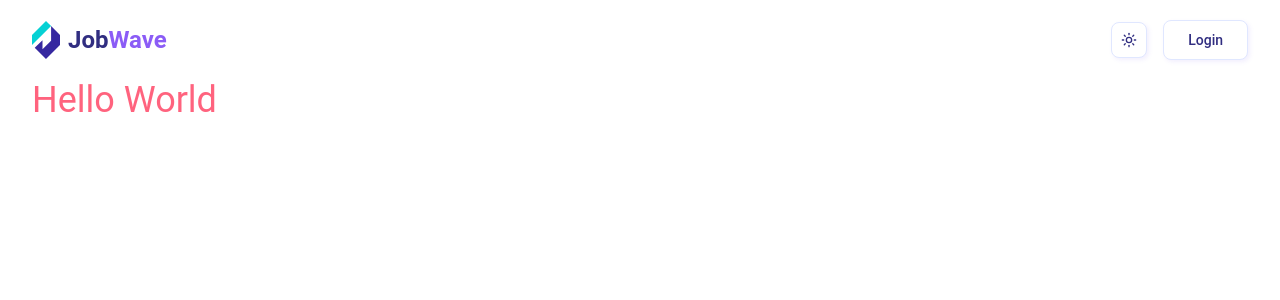
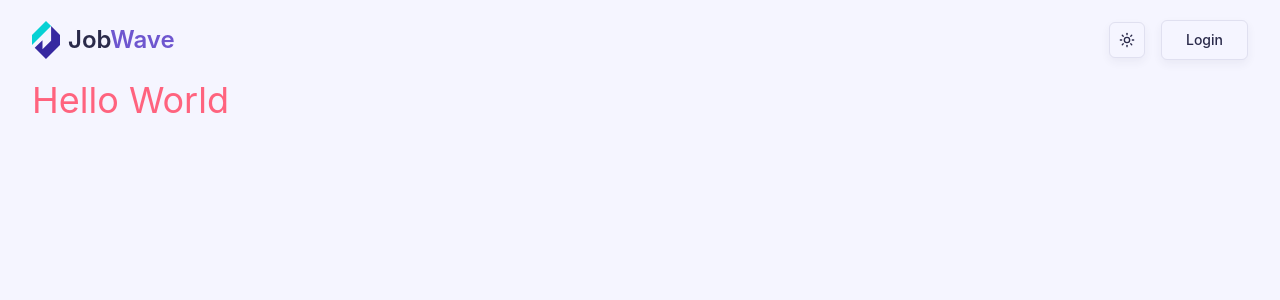
Before and after one commit to theBappy/job-wave, a Next.js app: page / in a window 1280 px wide. Shown: the top 300 px of the page. Built offline with nearby package versions, Linux system fonts and the light colour scheme; no server answers.

Commit message:
system onboarding for types of user either job-seeker or and hirer

```diff
--- a/app/globals.css
+++ b/app/globals.css
@@ -4,99 +4,99 @@
 @custom-variant dark (&:is(.dark *));
 
 :root {
-  --background: oklch(1.0000 0 0);
-  --foreground: oklch(0.3588 0.1354 278.6973);
+  --background: oklch(0.9730 0.0133 286.1503);
+  --foreground: oklch(0.3015 0.0572 282.4176);
   --card: oklch(1.0000 0 0);
-  --card-foreground: oklch(0.3588 0.1354 278.6973);
+  --card-foreground: oklch(0.3015 0.0572 282.4176);
   --popover: oklch(1.0000 0 0);
-  --popover-foreground: oklch(0.3588 0.1354 278.6973);
-  --primary: oklch(0.6056 0.2189 292.7172);
+  --popover-foreground: oklch(0.3015 0.0572 282.4176);
+  --primary: oklch(0.5417 0.1790 288.0332);
   --primary-foreground: oklch(1.0000 0 0);
-  --secondary: oklch(0.9618 0.0202 295.1913);
-  --secondary-foreground: oklch(0.4568 0.2146 277.0229);
-  --muted: oklch(0.9691 0.0161 293.7558);
-  --muted-foreground: oklch(0.5413 0.2466 293.0090);
-  --accent: oklch(0.9319 0.0316 255.5855);
-  --accent-foreground: oklch(0.4244 0.1809 265.6377);
-  --destructive: oklch(0.6368 0.2078 25.3313);
+  --secondary: oklch(0.9174 0.0435 292.6901);
+  --secondary-foreground: oklch(0.4143 0.1039 288.1742);
+  --muted: oklch(0.9580 0.0133 286.1454);
+  --muted-foreground: oklch(0.5426 0.0465 284.7435);
+  --accent: oklch(0.9221 0.0373 262.1410);
+  --accent-foreground: oklch(0.3015 0.0572 282.4176);
+  --destructive: oklch(0.6861 0.2061 14.9941);
   --destructive-foreground: oklch(1.0000 0 0);
-  --border: oklch(0.9299 0.0334 272.7879);
-  --input: oklch(0.9299 0.0334 272.7879);
-  --ring: oklch(0.6056 0.2189 292.7172);
-  --chart-1: oklch(0.6056 0.2189 292.7172);
-  --chart-2: oklch(0.5413 0.2466 293.0090);
-  --chart-3: oklch(0.4907 0.2412 292.5809);
-  --chart-4: oklch(0.4320 0.2106 292.7591);
-  --chart-5: oklch(0.3796 0.1783 293.7446);
-  --sidebar: oklch(0.9691 0.0161 293.7558);
-  --sidebar-foreground: oklch(0.3588 0.1354 278.6973);
-  --sidebar-primary: oklch(0.6056 0.2189 292.7172);
+  --border: oklch(0.9115 0.0216 285.9625);
+  --input: oklch(0.9115 0.0216 285.9625);
+  --ring: oklch(0.5417 0.1790 288.0332);
+  --chart-1: oklch(0.5417 0.1790 288.0332);
+  --chart-2: oklch(0.7042 0.1602 288.9880);
+  --chart-3: oklch(0.5679 0.2113 276.7065);
+  --chart-4: oklch(0.6356 0.1922 281.8054);
+  --chart-5: oklch(0.4509 0.1758 279.3838);
+  --sidebar: oklch(0.9580 0.0133 286.1454);
+  --sidebar-foreground: oklch(0.3015 0.0572 282.4176);
+  --sidebar-primary: oklch(0.5417 0.1790 288.0332);
   --sidebar-primary-foreground: oklch(1.0000 0 0);
-  --sidebar-accent: oklch(0.9319 0.0316 255.5855);
-  --sidebar-accent-foreground: oklch(0.4244 0.1809 265.6377);
-  --sidebar-border: oklch(0.9299 0.0334 272.7879);
-  --sidebar-ring: oklch(0.6056 0.2189 292.7172);
-  --font-sans: Roboto, sans-serif;
-  --font-serif: Playfair Display, serif;
-  --font-mono: Fira Code, monospace;
-  --radius: 0.625rem;
-  --shadow-2xs: 2px 2px 4px 0px hsl(255 86% 66% / 0.10);
-  --shadow-xs: 2px 2px 4px 0px hsl(255 86% 66% / 0.10);
-  --shadow-sm: 2px 2px 4px 0px hsl(255 86% 66% / 0.20), 2px 1px 2px -1px hsl(255 86% 66% / 0.20);
-  --shadow: 2px 2px 4px 0px hsl(255 86% 66% / 0.20), 2px 1px 2px -1px hsl(255 86% 66% / 0.20);
-  --shadow-md: 2px 2px 4px 0px hsl(255 86% 66% / 0.20), 2px 2px 4px -1px hsl(255 86% 66% / 0.20);
-  --shadow-lg: 2px 2px 4px 0px hsl(255 86% 66% / 0.20), 2px 4px 6px -1px hsl(255 86% 66% / 0.20);
-  --shadow-xl: 2px 2px 4px 0px hsl(255 86% 66% / 0.20), 2px 8px 10px -1px hsl(255 86% 66% / 0.20);
-  --shadow-2xl: 2px 2px 4px 0px hsl(255 86% 66% / 0.50);
+  --sidebar-accent: oklch(0.9221 0.0373 262.1410);
+  --sidebar-accent-foreground: oklch(0.3015 0.0572 282.4176);
+  --sidebar-border: oklch(0.9115 0.0216 285.9625);
+  --sidebar-ring: oklch(0.5417 0.1790 288.0332);
+  --font-sans: Inter, sans-serif;
+  --font-serif: Georgia, serif;
+  --font-mono: JetBrains Mono, monospace;
+  --radius: 0.5rem;
+  --shadow-2xs: 0px 4px 10px 0px hsl(240 30% 25% / 0.06);
+  --shadow-xs: 0px 4px 10px 0px hsl(240 30% 25% / 0.06);
+  --shadow-sm: 0px 4px 10px 0px hsl(240 30% 25% / 0.12), 0px 1px 2px -1px hsl(240 30% 25% / 0.12);
+  --shadow: 0px 4px 10px 0px hsl(240 30% 25% / 0.12), 0px 1px 2px -1px hsl(240 30% 25% / 0.12);
+  --shadow-md: 0px 4px 10px 0px hsl(240 30% 25% / 0.12), 0px 2px 4px -1px hsl(240 30% 25% / 0.12);
+  --shadow-lg: 0px 4px 10px 0px hsl(240 30% 25% / 0.12), 0px 4px 6px -1px hsl(240 30% 25% / 0.12);
+  --shadow-xl: 0px 4px 10px 0px hsl(240 30% 25% / 0.12), 0px 8px 10px -1px hsl(240 30% 25% / 0.12);
+  --shadow-2xl: 0px 4px 10px 0px hsl(240 30% 25% / 0.30);
   --tracking-normal: 0em;
   --spacing: 0.25rem;
 }
 
 .dark {
-  --background: oklch(0.2077 0.0398 265.7549);
-  --foreground: oklch(0.9299 0.0334 272.7879);
-  --card: oklch(0.2573 0.0861 281.2883);
-  --card-foreground: oklch(0.9299 0.0334 272.7879);
-  --popover: oklch(0.2573 0.0861 281.2883);
-  --popover-foreground: oklch(0.9299 0.0334 272.7879);
-  --primary: oklch(0.6056 0.2189 292.7172);
-  --primary-foreground: oklch(1.0000 0 0);
-  --secondary: oklch(0.2573 0.0861 281.2883);
-  --secondary-foreground: oklch(0.9299 0.0334 272.7879);
-  --muted: oklch(0.2573 0.0861 281.2883);
-  --muted-foreground: oklch(0.8112 0.1013 293.5712);
-  --accent: oklch(0.4568 0.2146 277.0229);
-  --accent-foreground: oklch(0.9299 0.0334 272.7879);
-  --destructive: oklch(0.6368 0.2078 25.3313);
+  --background: oklch(0.1743 0.0227 283.7998);
+  --foreground: oklch(0.9185 0.0257 285.8834);
+  --card: oklch(0.2284 0.0384 282.9324);
+  --card-foreground: oklch(0.9185 0.0257 285.8834);
+  --popover: oklch(0.2284 0.0384 282.9324);
+  --popover-foreground: oklch(0.9185 0.0257 285.8834);
+  --primary: oklch(0.7162 0.1597 290.3962);
+  --primary-foreground: oklch(0.1743 0.0227 283.7998);
+  --secondary: oklch(0.3139 0.0736 283.4591);
+  --secondary-foreground: oklch(0.8367 0.0849 285.9111);
+  --muted: oklch(0.2710 0.0621 281.4377);
+  --muted-foreground: oklch(0.7166 0.0462 285.1741);
+  --accent: oklch(0.3354 0.0828 280.9705);
+  --accent-foreground: oklch(0.9185 0.0257 285.8834);
+  --destructive: oklch(0.6861 0.2061 14.9941);
   --destructive-foreground: oklch(1.0000 0 0);
-  --border: oklch(0.2827 0.1351 291.0894);
-  --input: oklch(0.2827 0.1351 291.0894);
-  --ring: oklch(0.6056 0.2189 292.7172);
-  --chart-1: oklch(0.7090 0.1592 293.5412);
-  --chart-2: oklch(0.6056 0.2189 292.7172);
-  --chart-3: oklch(0.5413 0.2466 293.0090);
-  --chart-4: oklch(0.4907 0.2412 292.5809);
-  --chart-5: oklch(0.4320 0.2106 292.7591);
-  --sidebar: oklch(0.2077 0.0398 265.7549);
-  --sidebar-foreground: oklch(0.9299 0.0334 272.7879);
-  --sidebar-primary: oklch(0.6056 0.2189 292.7172);
-  --sidebar-primary-foreground: oklch(1.0000 0 0);
-  --sidebar-accent: oklch(0.4568 0.2146 277.0229);
-  --sidebar-accent-foreground: oklch(0.9299 0.0334 272.7879);
-  --sidebar-border: oklch(0.2827 0.1351 291.0894);
-  --sidebar-ring: oklch(0.6056 0.2189 292.7172);
-  --font-sans: Roboto, sans-serif;
-  --font-serif: Playfair Display, serif;
-  --font-mono: Fira Code, monospace;
-  --radius: 0.625rem;
-  --shadow-2xs: 2px 2px 4px 0px hsl(255 86% 66% / 0.10);
-  --shadow-xs: 2px 2px 4px 0px hsl(255 86% 66% / 0.10);
-  --shadow-sm: 2px 2px 4px 0px hsl(255 86% 66% / 0.20), 2px 1px 2px -1px hsl(255 86% 66% / 0.20);
-  --shadow: 2px 2px 4px 0px hsl(255 86% 66% / 0.20), 2px 1px 2px -1px hsl(255 86% 66% / 0.20);
-  --shadow-md: 2px 2px 4px 0px hsl(255 86% 66% / 0.20), 2px 2px 4px -1px hsl(255 86% 66% / 0.20);
-  --shadow-lg: 2px 2px 4px 0px hsl(255 86% 66% / 0.20), 2px 4px 6px -1px hsl(255 86% 66% / 0.20);
-  --shadow-xl: 2px 2px 4px 0px hsl(255 86% 66% / 0.20), 2px 8px 10px -1px hsl(255 86% 66% / 0.20);
-  --shadow-2xl: 2px 2px 4px 0px hsl(255 86% 66% / 0.50);
+  --border: oklch(0.3261 0.0597 282.5832);
+  --input: oklch(0.3261 0.0597 282.5832);
+  --ring: oklch(0.7162 0.1597 290.3962);
+  --chart-1: oklch(0.7162 0.1597 290.3962);
+  --chart-2: oklch(0.6382 0.1047 274.9117);
+  --chart-3: oklch(0.7482 0.1235 244.7492);
+  --chart-4: oklch(0.7124 0.0977 186.6761);
+  --chart-5: oklch(0.7546 0.1831 346.8124);
+  --sidebar: oklch(0.2284 0.0384 282.9324);
+  --sidebar-foreground: oklch(0.9185 0.0257 285.8834);
+  --sidebar-primary: oklch(0.7162 0.1597 290.3962);
+  --sidebar-primary-foreground: oklch(0.1743 0.0227 283.7998);
+  --sidebar-accent: oklch(0.3354 0.0828 280.9705);
+  --sidebar-accent-foreground: oklch(0.9185 0.0257 285.8834);
+  --sidebar-border: oklch(0.3261 0.0597 282.5832);
+  --sidebar-ring: oklch(0.7162 0.1597 290.3962);
+  --font-sans: Inter, sans-serif;
+  --font-serif: Georgia, serif;
+  --font-mono: JetBrains Mono, monospace;
+  --radius: 0.5rem;
+  --shadow-2xs: 0px 4px 10px 0px hsl(240 30% 25% / 0.06);
+  --shadow-xs: 0px 4px 10px 0px hsl(240 30% 25% / 0.06);
+  --shadow-sm: 0px 4px 10px 0px hsl(240 30% 25% / 0.12), 0px 1px 2px -1px hsl(240 30% 25% / 0.12);
+  --shadow: 0px 4px 10px 0px hsl(240 30% 25% / 0.12), 0px 1px 2px -1px hsl(240 30% 25% / 0.12);
+  --shadow-md: 0px 4px 10px 0px hsl(240 30% 25% / 0.12), 0px 2px 4px -1px hsl(240 30% 25% / 0.12);
+  --shadow-lg: 0px 4px 10px 0px hsl(240 30% 25% / 0.12), 0px 4px 6px -1px hsl(240 30% 25% / 0.12);
+  --shadow-xl: 0px 4px 10px 0px hsl(240 30% 25% / 0.12), 0px 8px 10px -1px hsl(240 30% 25% / 0.12);
+  --shadow-2xl: 0px 4px 10px 0px hsl(240 30% 25% / 0.30);
 }
 
 @theme inline {
@@ -151,7 +151,6 @@
   --shadow-xl: var(--shadow-xl);
   --shadow-2xl: var(--shadow-2xl);
 }
-
 @layer base {
   * {
     @apply border-border outline-ring/50;
--- /dev/null
+++ b/app/onboarding/page.tsx
@@ -0,0 +1,9 @@
+import { OnboardingForm } from "@/components/forms/onboarding/onboarding-form";
+
+export default function OnboardingPage() {
+  return (
+    <div className="min-h-screen w-screen flex flex-col items-center justify-center py-10">
+      <OnboardingForm />
+    </div>
+  );
+}
--- /dev/null
+++ b/app/utils/zodSchemas.ts
@@ -0,0 +1,12 @@
+import { z } from "zod";
+
+export const companySchema = z.object({
+  name: z.string().min(5, "Company name must be at least 5 characters long"),
+  location: z.string().min(1, "Location must be defined"),
+  about: z
+    .string()
+    .min(10, "Please provide some information about your company"),
+  logo: z.string().min(1, "Please upload your company logo"),
+  website: z.string().url("Please enter a valid URL"),
+  xAccount: z.string().optional(),
+});
--- /dev/null
+++ b/components/forms/onboarding/company-form.tsx
@@ -0,0 +1,63 @@
+import { useForm } from "react-hook-form";
+import { zodResolver } from "@hookform/resolvers/zod";
+import { companySchema } from "@/app/utils/zodSchemas";
+import { z } from "zod";
+import {
+  Form,
+  FormItem,
+  FormField,
+  FormLabel,
+  FormControl,
+  FormMessage,
+  FormDescription,
+} from "@/components/ui/form";
+import { Input } from "@/components/ui/input";
+
+export function CompanyForm() {
+  const form = useForm<z.infer<typeof companySchema>>({
+    resolver: zodResolver(companySchema),
+    defaultValues: {
+      about: "",
+      location: "",
+      logo: "",
+      name: "",
+      website: "",
+      xAccount: "",
+    },
+  });
+
+  return (
+    <Form {...form}>
+      <form className="space-y-6">
+        <div className="grid grid-cols-1 md:grid-cols-2 gap-6">
+          <FormField
+            control={form.control}
+            name="name"
+            render={({ field }) => (
+              <FormItem>
+                <FormLabel>Company Name</FormLabel>
+                <FormControl>
+                  <Input placeholder="Enter company name" {...field} />
+                </FormControl>
+                <FormMessage />
+              </FormItem>
+            )}
+          />
+          <FormField
+            control={form.control}
+            name="location"
+            render={({ field }) => (
+              <FormItem>
+                <FormLabel>Company Location</FormLabel>
+                <FormControl>
+                  {/* 2:15 hours */}
+                </FormControl>
+                <FormMessage />
+              </FormItem>
+            )}
+          />
+        </div>
+      </form>
+    </Form>
+  );
+}
--- /dev/null
+++ b/components/forms/onboarding/onboarding-form.tsx
@@ -0,0 +1,56 @@
+"use client";
+
+import Image from "next/image";
+import Logo from "@/public/logo.svg";
+import {
+  Card,
+  CardContent,
+} from "@/components/ui/card";
+import { useState } from "react";
+import { UserTypeSelectionForm } from "./user-type-form";
+import { CompanyForm } from "./company-form";
+
+type UserSelectionType = "company" | "jobSeeker" | null;
+
+export function OnboardingForm() {
+  const [step, setStep] = useState(1);
+  const [userType, setUserType] = useState<UserSelectionType>(null);
+
+  function handleUserTypeSelection(type: UserSelectionType) {
+    setUserType(type);
+    setStep(2);
+  }
+
+  function renderStep() {
+    switch (step) {
+      case 1:
+        return <UserTypeSelectionForm onSelect={handleUserTypeSelection} />;
+      case 2:
+        return userType === "company" ? (
+          <CompanyForm />
+        ) : (
+          <p>User is a job-seeker</p>
+        );
+      default:
+        return null;
+    }
+  }
+
+  return (
+    <>
+      <div className="flex items-center gap-3 mb-10">
+        <Image src={Logo} alt="logo" width={40} height={40} />
+        <h1 className="text-3xl font-semibold">
+          Job
+          <span className="text-primary">Wave</span>
+        </h1>
+      </div>
+
+      <Card className="max-w-lg w-full">
+        <CardContent className="p-6">
+            {renderStep()}
+        </CardContent>
+      </Card>
+    </>
+  );
+}
--- /dev/null
+++ b/components/forms/onboarding/user-type-form.tsx
@@ -0,0 +1,53 @@
+import { Button } from "@/components/ui/button";
+import { Building2, UserRound } from "lucide-react";
+
+type UserSelectionType = "company" | "jobSeeker";
+
+interface Props {
+  onSelect: (type: UserSelectionType) => void;
+}
+
+export function UserTypeSelectionForm({ onSelect }: Props) {
+  return (
+    <div className="space-y-8">
+      <div className="text-center space-y-2">
+        <h2 className="text-2xl font-semibold">
+          Welcome! Let&apos;s get started
+        </h2>
+        <p className="text-muted-foreground">
+          Choose how you would like to use our platform!
+        </p>
+      </div>
+      <div className="grid gap-4">
+        <Button
+        onClick={() => onSelect("company")}
+          variant="outline"
+          className="w-full h-auto p-6 items-center gap-4 border-2 transition-all duration-200 hover:border-primary hover:bg-primary/5"
+        >
+          <div className="size-12 rounded-full bg-primary/10 flex items-center justify-center">
+            <Building2 className="size-6 text-primary" />
+          </div>
+
+          <div className="text-left">
+            <h3 className="font-medium text-lg">Company / Organization</h3>
+            <p className="">Post jobs and find exceptional talent</p>
+          </div>
+        </Button>
+        <Button
+        onClick={() => onSelect("jobSeeker")}
+          variant="outline"
+          className="w-full h-auto p-6 items-center gap-4 border-2 transition-all duration-200 hover:border-primary hover:bg-primary/5"
+        >
+          <div className="size-12 rounded-full bg-primary/10 flex items-center justify-center">
+            <UserRound className="size-6 text-primary" />
+          </div>
+
+          <div className="text-left">
+            <h3 className="font-medium text-lg">Job Seeker</h3>
+            <p className="">Find your dream opportunity</p>
+          </div>
+        </Button>
+      </div>
+    </div>
+  );
+}
```
